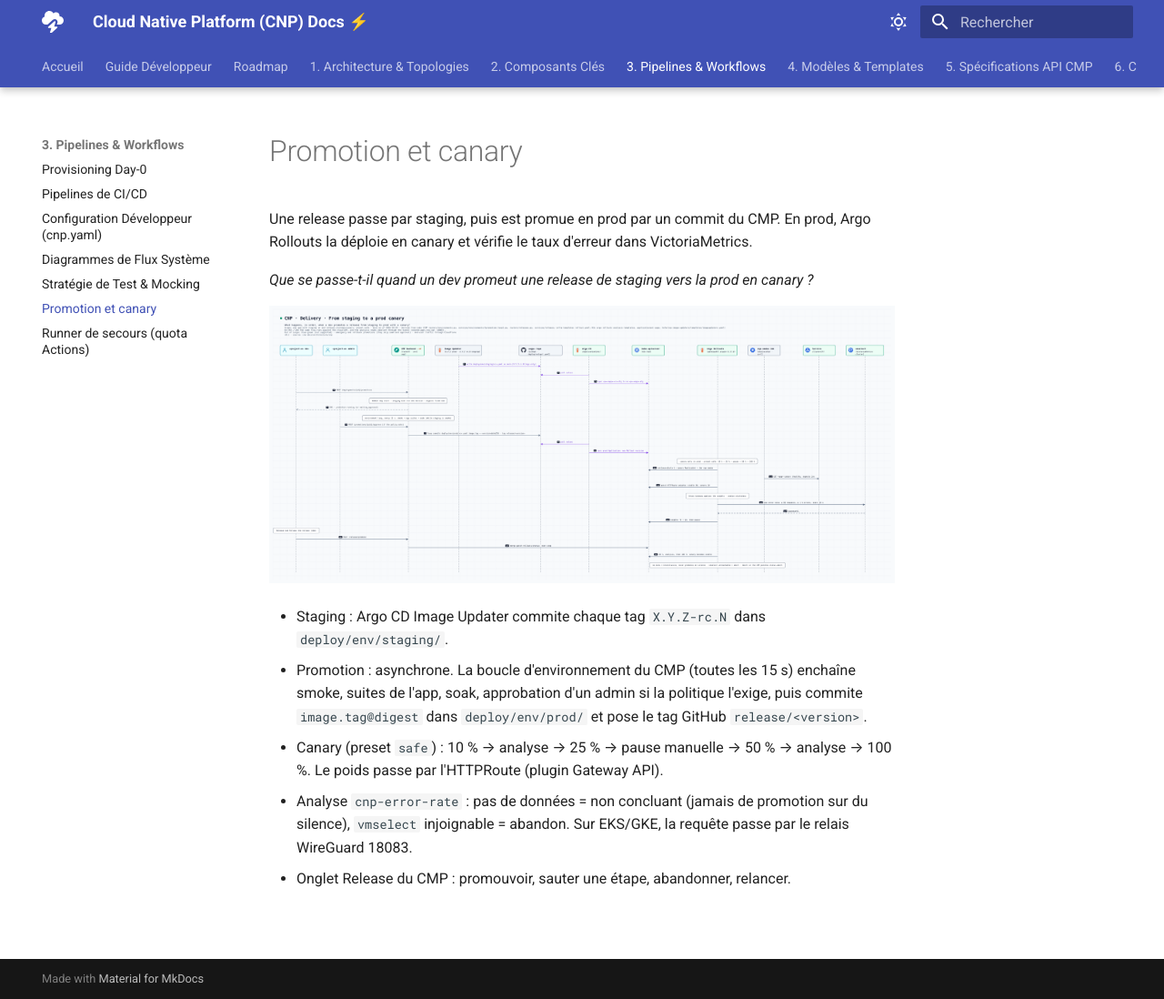
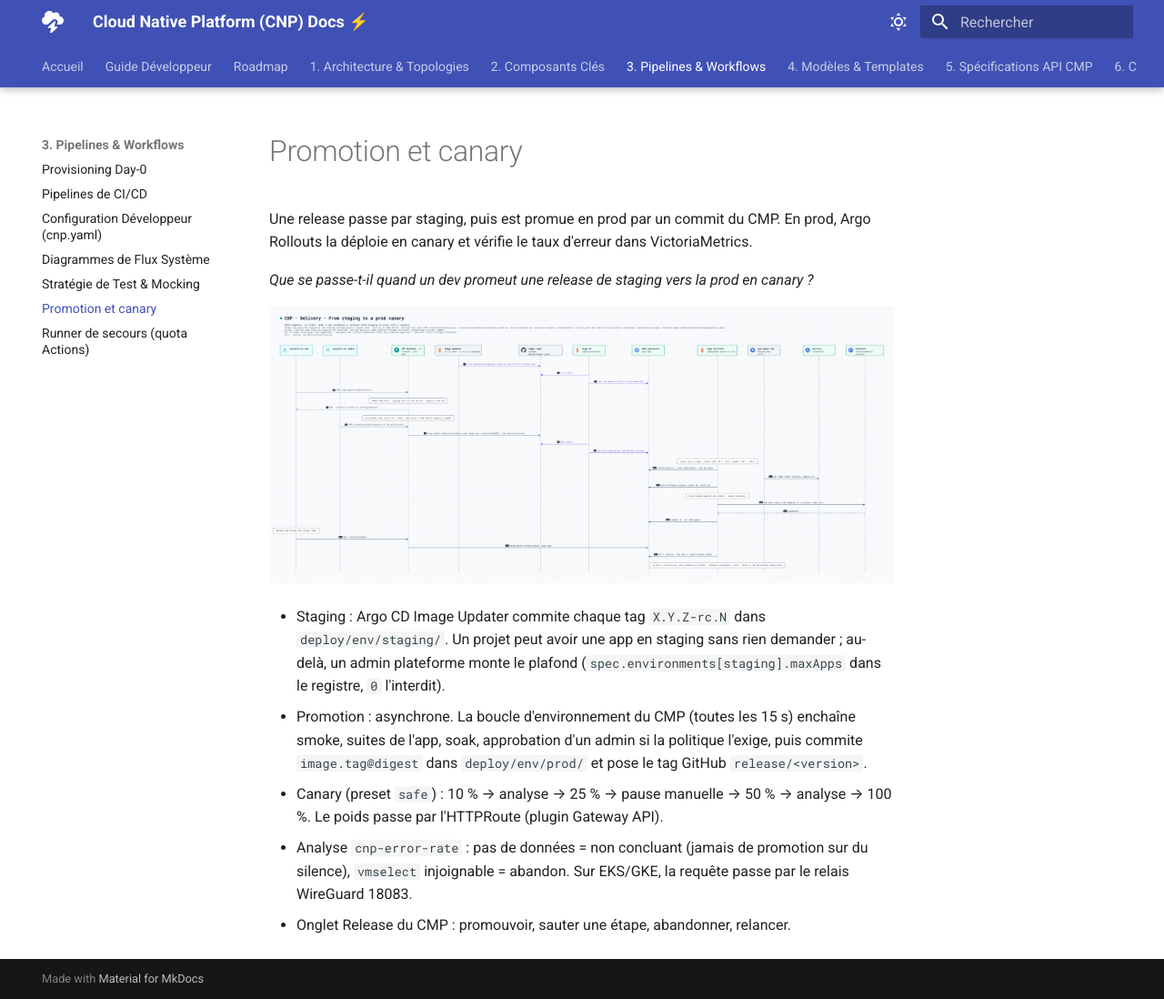
Before and after one commit to 3-Istor/cnp-docs, an MkDocs documentation site: the page built from docs/03-pipelines-and-workflows/06-release-canary.md, in a window 1280 px wide and 1098 px high. Shown: the whole window at 91% size. Built offline with MkDocs 1.6.1 and Material for MkDocs 9.7.7, drawn with Linux system fonts in a browser that asks for light colours.

Commit message:
docs: one staging app per project by default (CNP-214)
Co-Authored-By: Claude Opus 5.5 <noreply@anthropic.com>

```diff
--- a/docs/03-pipelines-and-workflows/06-release-canary.md
+++ b/docs/03-pipelines-and-workflows/06-release-canary.md
@@ -6,7 +6,7 @@ Une release passe par staging, puis est promue en prod par un commit du CMP. En
 
 ![De staging au canary en prod](../01-architecture/diagrams/canary-release.light.png)
 
-- Staging : Argo CD Image Updater commite chaque tag `X.Y.Z-rc.N` dans `deploy/env/staging/`.
+- Staging : Argo CD Image Updater commite chaque tag `X.Y.Z-rc.N` dans `deploy/env/staging/`. Un projet peut avoir une app en staging sans rien demander ; au-delà, un admin plateforme monte le plafond (`spec.environments[staging].maxApps` dans le registre, `0` l'interdit).
 - Promotion : asynchrone. La boucle d'environnement du CMP (toutes les 15 s) enchaîne smoke, suites de l'app, soak, approbation d'un admin si la politique l'exige, puis commite `image.tag@digest` dans `deploy/env/prod/` et pose le tag GitHub `release/<version>`.
 - Canary (preset `safe`) : 10 % → analyse → 25 % → pause manuelle → 50 % → analyse → 100 %. Le poids passe par l'HTTPRoute (plugin Gateway API).
 - Analyse `cnp-error-rate` : pas de données = non concluant (jamais de promotion sur du silence), `vmselect` injoignable = abandon. Sur EKS/GKE, la requête passe par le relais WireGuard 18083.
```
